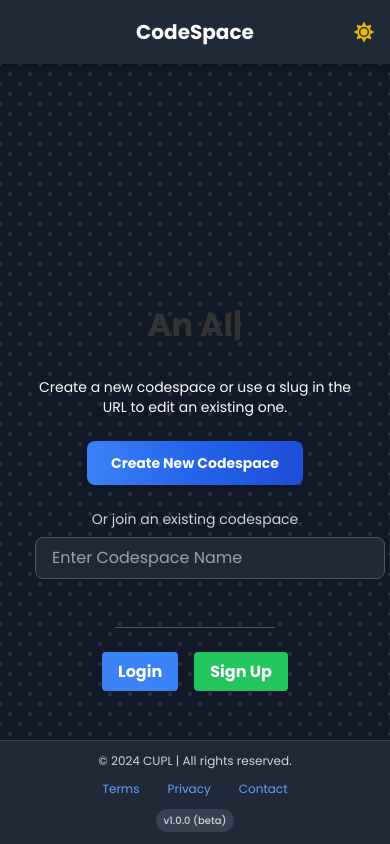
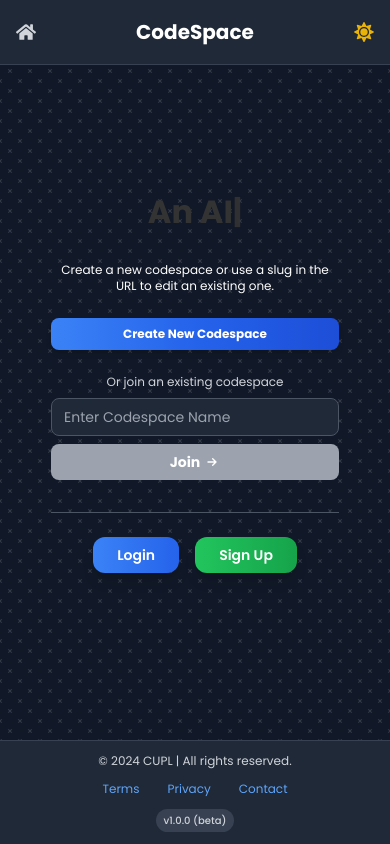
Before and after one commit to reconroy/code-space-ui, a React (Vite) app: page / in a window 390 px wide. Built offline with nearby package versions, Linux system fonts and the light colour scheme; no server answers; the HTML template or start-up script is replaced by a standard one.

Commit message:
fixed ui
footer
navbar added home icon
layout fixed
homepage enhanced
fogotpass fixed
login fixed
registration fixed

```diff
--- a/src/components/Footer.jsx
+++ b/src/components/Footer.jsx
@@ -6,7 +6,7 @@ const Footer = () => {
   const appVersion = import.meta.env.VITE_APP_VERSION;
 
   return (
-    <footer className={`${isDarkMode ? 'bg-gray-800 text-gray-300' : 'bg-gray-100 text-gray-600'} py-3 sm:py-4 absolute bottom-0 w-full border-t ${isDarkMode ? 'border-gray-700' : 'border-gray-200'} transition-colors duration-300 z-50`}>
+    <footer className={`${isDarkMode ? 'bg-gray-800 text-gray-300 border-t border-gray-700' : 'bg-gray-100 text-gray-600 border-t-2 border-gray-200 shadow-[0_-2px_10px_rgba(0,0,0,0.1)]'} py-3 sm:py-4 absolute bottom-0 w-full transition-colors duration-300 z-50`}>
       <div className="container mx-auto px-3 sm:px-4">
         <div className="flex flex-col items-center space-y-3 sm:space-y-0 sm:flex-row sm:justify-between">
           {/* Copyright text - Responsive text size and spacing */}
--- a/src/components/Navbar.jsx
+++ b/src/components/Navbar.jsx
@@ -1,5 +1,5 @@
 import React, { useState, useEffect } from 'react';
-import { FaBars, FaMoon, FaSun } from 'react-icons/fa';
+import { FaBars, FaMoon, FaSun, FaHome } from 'react-icons/fa';
 import Sidebar from './Sidebar';
 import useThemeStore from '.././store/useThemeStore';
 import { Link, useLocation, useNavigate } from 'react-router-dom';
@@ -94,17 +94,24 @@ const Navbar = () => {
 
     return (
         <>
-            <nav className={`${isDarkMode ? 'bg-gray-800 text-white' : 'bg-gray-100 text-gray-800'} shadow-md transition-colors duration-300`}>
+            <nav className={`${isDarkMode ? 'bg-gray-800 text-white border-b border-gray-700' : 'bg-gray-100 text-gray-800 shadow-lg shadow-gray-400/50 shadow-b-lg border-b border-gray-200'} transition-colors duration-300`}>
                 <div className="container mx-auto">
                     <div className="h-16 flex items-center">
-                        {/* Left section - Menu Button */}
+                        {/* Left section - Menu Button or Home Button */}
                         <div className="w-16 sm:w-[180px] md:w-[240px] flex items-center pl-4 sm:pl-6">
-                            {isAuthenticated && (
+                            {isAuthenticated ? (
                                 <button
                                     className={`${isDarkMode ? 'text-gray-300 hover:text-white' : 'text-gray-600 hover:text-gray-800'} focus:outline-none transition-colors duration-200`}
                                     onClick={toggleSidebar}
                                 >
                                     <FaBars className="h-5 w-5 sm:h-6 sm:w-6" />
+                                </button>
+                            ) : (
+                                <button
+                                    className={`${isDarkMode ? 'text-gray-300 hover:text-white' : 'text-gray-600 hover:text-gray-800'} focus:outline-none transition-colors duration-200`}
+                                    onClick={() => navigate('/')}
+                                >
+                                    <FaHome className="h-5 w-5 sm:h-6 sm:w-6" />
                                 </button>
                             )}
                         </div>
--- a/src/layout/Layout.jsx
+++ b/src/layout/Layout.jsx
@@ -8,7 +8,7 @@ const Layout = ({ children }) => {
 
   return (
     <div className={`flex flex-col h-screen ${isDarkMode ? 'bg-gray-900 text-white' : 'bg-white text-black'}`}>
-      <header className="flex-shrink-0">
+      <header className={`flex-shrink-0 ${!isDarkMode && 'shadow-lg'}`}>
         <Navbar />
       </header>
 
--- a/src/pages/HomePage.jsx
+++ b/src/pages/HomePage.jsx
@@ -1,4 +1,4 @@
-import React, { useState } from 'react';
+import React, { useState, useEffect } from 'react';
 import { useNavigate, Link } from 'react-router-dom';
 import axios from 'axios';
 import useTypingEffect from './../animations/useTypingEffect';
@@ -11,6 +11,7 @@ const HomePage = () => {
   const isDarkMode = useThemeStore((state) => state.isDarkMode);
   const [codespaceId, setCodespaceId] = useState('');
   const [error, setError] = useState('');
+  const [userCount, setUserCount] = useState(0);
 
   const phrases = [
     "Welcome to CodeSpace ",
@@ -18,6 +19,7 @@ const HomePage = () => {
     "Share code safely",
     "Collaborate in real-time",
     "Keep your code private",
+    `Over ${userCount} developers trust CodeSpace!`,
     "Enjoy the simplicity",
     "Focus on coding !",
   ];
@@ -77,32 +79,53 @@ const HomePage = () => {
     }
   };
 
+  // Function to round number to nearest multiple of 5
+  const roundToNearest5 = (num) => {
+    return Math.floor(num / 5) * 5 || 5; // Return at least 5
+  };
+
+  // Fetch user count on component mount
+  useEffect(() => {
+    const fetchUserCount = async () => {
+      try {
+        const response = await axios.get(`${import.meta.env.VITE_API_URL}/api/users/count`);
+        const count = response.data.count;
+        setUserCount(roundToNearest5(count));
+      } catch (error) {
+        console.error('Failed to fetch user count:', error);
+        setUserCount(5); // Fallback to 5 if fetch fails
+      }
+    };
+
+    fetchUserCount();
+  }, []);
+
   return (
     <div
-      className="home-page flex-grow flex flex-col items-center justify-center p-4 min-h-screen"
+      className="home-page flex-grow flex flex-col items-center justify-center p-4 min-h-screen -mt-16"
       style={{ backgroundImage: getPatternBackground(isDarkMode) }}
     >
-      <div className="text-center w-full max-w-xs sm:max-w-sm md:max-w-2xl lg:max-w-3xl">
-        <h1 className={`animated-heading ${isDarkMode ? 'text-white' : 'text-gray-800'} text-2xl sm:text-3xl md:text-4xl lg:text-5xl whitespace-nowrap overflow-hidden`}>
+      <div className="text-center w-full max-w-xs sm:max-w-sm md:max-w-2xl lg:max-w-3xl px-4">
+        <h1 className={`animated-heading ${isDarkMode ? 'text-white' : 'text-gray-800'} text-xl sm:text-2xl md:text-4xl lg:text-5xl whitespace-nowrap overflow-hidden`}>
           {animatedText}
         </h1>
-        <p className={`mt-4 mb-6 ${isDarkMode ? 'text-white' : 'text-gray-800'} text-sm sm:text-base`}>
+        <p className={`mt-4 mb-6 ${isDarkMode ? 'text-white' : 'text-gray-800'} text-xs sm:text-sm md:text-base`}>
           Create a new codespace or use a slug in the URL to edit an existing one.
         </p>
         <button
           onClick={() => createNewCodespace()}
-          className="bg-gradient-to-r from-blue-500 via-blue-600 to-blue-700 hover:from-blue-600 hover:via-blue-700 hover:to-blue-800 text-white font-bold py-3 px-6 rounded-lg shadow-md transition duration-300 ease-in-out transform hover:scale-105 text-sm sm:text-base"
+          className="w-full sm:w-auto bg-gradient-to-r from-blue-500 via-blue-600 to-blue-700 hover:from-blue-600 hover:via-blue-700 hover:to-blue-800 text-white font-bold py-2 sm:py-3 px-4 sm:px-6 rounded-lg shadow-md transition duration-300 ease-in-out transform hover:scale-105 text-xs sm:text-sm md:text-base"
         >
           Create New Codespace
         </button>
 
         {/* Join Codespace Section */}
         <div className="mt-6 w-full max-w-md mx-auto">
-          <p className={`text-sm mb-2 ${isDarkMode ? 'text-gray-300' : 'text-gray-600'}`}>
+          <p className={`text-xs sm:text-sm mb-2 ${isDarkMode ? 'text-gray-300' : 'text-gray-600'}`}>
             Or join an existing codespace
           </p>
           <form onSubmit={handleJoinCodespace} className="flex flex-col gap-2">
-            <div className="flex gap-2">
+            <div className="flex flex-col sm:flex-row gap-2">
               <input
                 type="text"
                 value={codespaceId}
@@ -114,7 +137,7 @@ const HomePage = () => {
                 }}
                 placeholder="Enter Codespace Name"
                 maxLength={16}
-                className={`flex-1 px-4 py-2 rounded-lg border ${
+                className={`w-full px-3 sm:px-4 py-2 rounded-lg border text-sm ${
                   isDarkMode
                     ? 'bg-gray-800 border-gray-600 text-white'
                     : 'bg-white border-gray-300'
@@ -123,22 +146,38 @@ const HomePage = () => {
               <button
                 type="submit"
                 disabled={!codespaceId.trim()}
-                className={`${
-                  !codespaceId.trim()
+                className={`
+                  relative overflow-hidden w-full sm:w-auto
+                  ${!codespaceId.trim()
                     ? 'bg-gray-400 cursor-not-allowed'
-                    : 'bg-blue-500 hover:bg-blue-600'
-                } text-white font-bold py-2 px-4 rounded-lg transition duration-300 ease-in-out`}
+                    : 'bg-gradient-to-r from-purple-500 to-blue-500 hover:from-purple-600 hover:to-blue-600'
+                  }
+                  text-white font-bold py-2 px-4 sm:px-6 rounded-lg
+                  transform transition-all duration-300
+                  hover:scale-105 hover:shadow-lg
+                  active:scale-95
+                  before:absolute before:inset-0
+                  before:bg-gradient-to-r before:from-blue-500 before:to-purple-500
+                  before:opacity-0 before:transition-opacity before:duration-300
+                  hover:before:opacity-100
+                  text-sm
+                `}
               >
-                Join
+                <span className="relative z-10 flex items-center justify-center">
+                  <span className="mr-1">Join</span>
+                  <svg className="w-4 h-4 transform transition-transform group-hover:translate-x-1" fill="none" stroke="currentColor" viewBox="0 0 24 24">
+                    <path strokeLinecap="round" strokeLinejoin="round" strokeWidth={2} d="M13 7l5 5m0 0l-5 5m5-5H6" />
+                  </svg>
+                </span>
               </button>
             </div>
             {error && codespaceId.trim() && (
               <div className="mt-2 text-center">
-                <p className="text-red-500 text-sm">{error}</p>
+                <p className="text-red-500 text-xs sm:text-sm">{error}</p>
                 {error.includes('does not exist') && (
                   <button
                     onClick={() => createNewCodespace(codespaceId)}
-                    className="text-blue-500 hover:text-blue-600 text-sm mt-1 transition-colors duration-300"
+                    className="text-blue-500 hover:text-blue-600 text-xs sm:text-sm mt-1 transition-colors duration-300"
                   >
                     Create "{codespaceId}" as a public codespace?
                   </button>
@@ -149,20 +188,26 @@ const HomePage = () => {
         </div>
 
         {/* New user section */}
-        <div className="mt-12 text-center">
-          <hr className={`my-8 w-1/2 mx-auto ${isDarkMode ? 'border-gray-600' : 'border-gray-300'}`} />
-          <div className="space-x-4">
+        <div className="mt-8 sm:mt-12 text-center mb-24">
+          <hr className={`my-6 sm:my-8 w-full sm:w-1/2 mx-auto ${isDarkMode ? 'border-gray-600' : 'border-gray-300'}`} />
+          <div className="flex flex-row justify-center gap-4 sm:gap-6">
             <Link
               to="/login"
-              className="bg-blue-500 hover:bg-blue-600 text-white font-bold py-2 px-4 rounded transition duration-300 ease-in-out"
+              className={`group relative overflow-hidden px-6 sm:px-8 py-2 sm:py-3 rounded-xl bg-gradient-to-r from-blue-500 to-blue-600 text-white font-semibold shadow-lg hover:shadow-xl transform hover:-translate-y-1 transition-all duration-300 text-sm sm:text-base
+                before:absolute before:inset-0 before:bg-gradient-to-r before:from-blue-600 before:to-blue-700 before:opacity-0 before:transition-opacity before:duration-300 hover:before:opacity-100`}
             >
-              Login
+              <span className="relative z-10 flex items-center justify-center">
+                <span className="transform group-hover:scale-110 transition-transform duration-300">Login</span>
+              </span>
             </Link>
             <Link
               to="/register"
-              className="bg-green-500 hover:bg-green-600 text-white font-bold py-2 px-4 rounded transition duration-300 ease-in-out"
+              className={`group relative overflow-hidden px-6 sm:px-8 py-2 sm:py-3 rounded-xl bg-gradient-to-r from-green-500 to-green-600 text-white font-semibold shadow-lg hover:shadow-xl transform hover:-translate-y-1 transition-all duration-300 text-sm sm:text-base
+                before:absolute before:inset-0 before:bg-gradient-to-r before:from-green-600 before:to-green-700 before:opacity-0 before:transition-opacity before:duration-300 hover:before:opacity-100`}
             >
-              Sign Up
+              <span className="relative z-10 flex items-center justify-center">
+                <span className="transform group-hover:scale-110 transition-transform duration-300">Sign Up</span>
+              </span>
             </Link>
           </div>
         </div>
--- a/src/user/ForgotPassword.jsx
+++ b/src/user/ForgotPassword.jsx
@@ -151,7 +151,7 @@ const ForgotPassword = () => {
 
   if (isSuccess) {
     return (
-      <div className={`min-h-screen flex items-center justify-center ${isDarkMode ? 'bg-gray-900' : 'bg-gray-50'}`}>
+      <div className={`min-h-screen  flex items-center justify-center ${isDarkMode ? 'bg-gray-900' : 'bg-gray-50'}`}>
         <div className={`max-w-md w-full space-y-8 p-8 rounded-lg shadow-lg border border-gray-400 ${isDarkMode ? 'bg-gray-800' : 'bg-white'}`}>
           <div className="text-center">
             {/* Success Icon */}
@@ -236,7 +236,7 @@ const ForgotPassword = () => {
       className={`min-h-screen flex items-center justify-center ${isDarkMode ? 'bg-gray-900' : 'bg-gray-50'}`}
       style={{ backgroundImage: getPatternBackground(isDarkMode) }}
     >
-      <div className={`max-w-md w-full space-y-8 p-8 rounded-lg shadow-lg ${isDarkMode ? 'bg-gray-800' : 'bg-white'}`}>
+      <div className={`max-w-md mb-24 w-[95%] sm:w-full space-y-8 p-4 sm:p-8 rounded-lg shadow-lg ${isDarkMode ? 'bg-gray-800' : 'bg-white'}`}>
         <h2 className="text-2xl font-bold text-center mb-4">
           Reset Password
         </h2>
--- a/src/user/Login.jsx
+++ b/src/user/Login.jsx
@@ -65,7 +65,7 @@ const handleSubmit = async (e) => {
       style={{ backgroundImage: getPatternBackground(isDarkMode) }}
     >
       <div
-        className={`w-full max-w-md p-8 space-y-6 ${isDarkMode ? 'bg-gray-800 text-white' : 'bg-white text-gray-800 border border-gray-200'} rounded-lg transform transition-all duration-300 hover:scale-105`}
+        className={`w-full mx-4 sm:mx-0 mb-24 max-w-md p-4 sm:p-8 space-y-6 ${isDarkMode ? 'bg-gray-800 text-white' : 'bg-white text-gray-800 border border-gray-200'} rounded-lg transform transition-all duration-300 hover:scale-105`}
         style={{
           boxShadow: isDarkMode
             ? '0 20px 25px -5px rgba(0, 0, 0, 0.5), 0 10px 10px -5px rgba(0, 0, 0, 0.4), inset 0 -5px 10px -5px rgba(255, 255, 255, 0.1)'
```
Also changed, not shown: src/user/Registration.jsx (+9 -10 lines).
